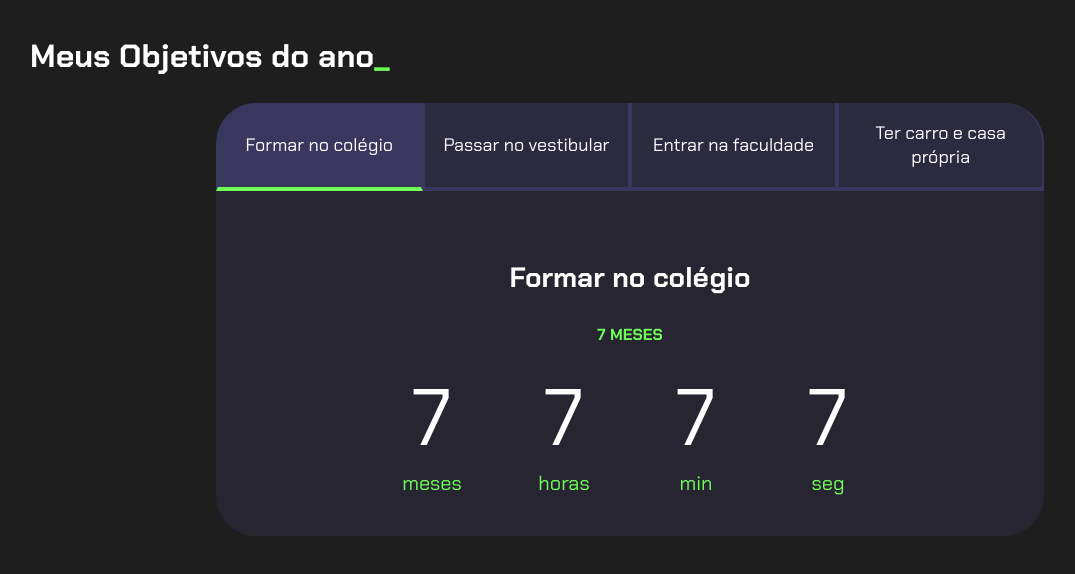
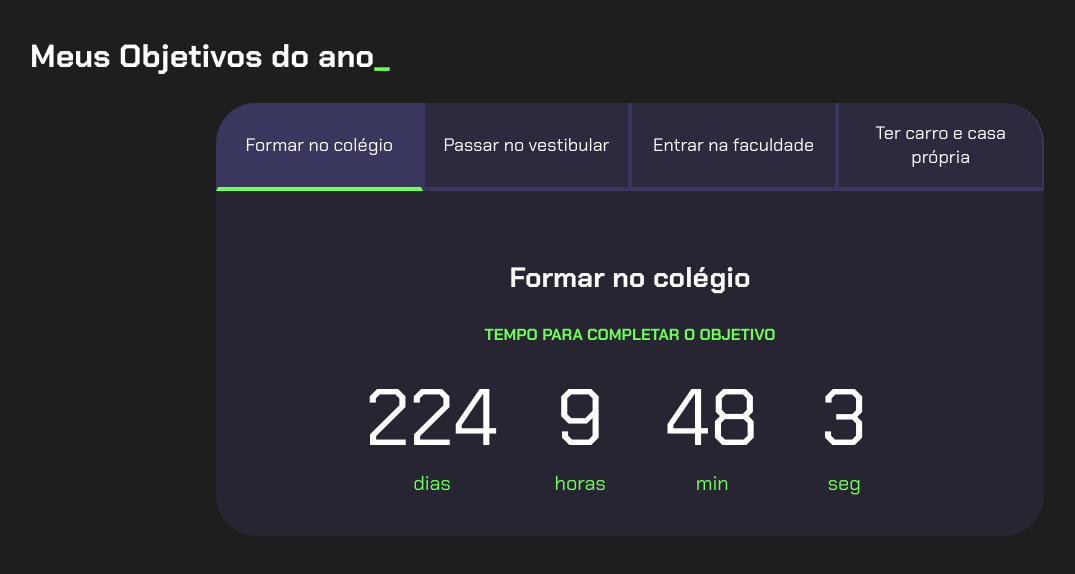
Before and after one commit to Stress3r/projeto-alura, a plain HTML site: page index.html in a window 1280 px wide. Shown: the whole page, without its empty margins (10-1085 px from the left). Drawn offline with Linux system fonts and the light colour scheme.

Commit message:
Update index.html

```diff
--- a/index.html
+++ b/index.html
@@ -21,22 +21,22 @@
             <div class="abas-textos">
                 <div class="aba-conteudo ativo">
                     <h3 class="aba-conteudo-titulo-principal">Formar no colégio</h3>
-                    <h4 class="aba-conteudo-titulo-secundario">7 meses</h4>
+                    <h4 class="aba-conteudo-titulo-secundario">Tempo para completar o objetivo</h4>
                     <div class="contador">
                         <div class="contador-digito">
-                            <p class="contador-digito-numero">7</p>
-                            <p class="contador-digito-texto">meses</p>
+                            <p class="contador-digito-numero"id="dias0"></p>
+                            <p class="contador-digito-texto">dias</p>
                         </div>
                         <div class="contador-digito">
-                            <p class="contador-digito-numero">7</p>
+                            <p class="contador-digito-numero"id="horas0"></p>
                             <p class="contador-digito-texto">horas</p>
                         </div>
                         <div class="contador-digito">
-                            <p class="contador-digito-numero">7</p>
+                            <p class="contador-digito-numero" id="min0"></p>
                             <p class="contador-digito-texto">min</p>
                         </div>
                         <div class="contador-digito">
-                            <p class="contador-digito-numero">7</p>
+                            <p class="contador-digito-numero" id="seg0"></p>
                             <p class="contador-digito-texto">seg</p>
                         </div>
                     </div>
```
